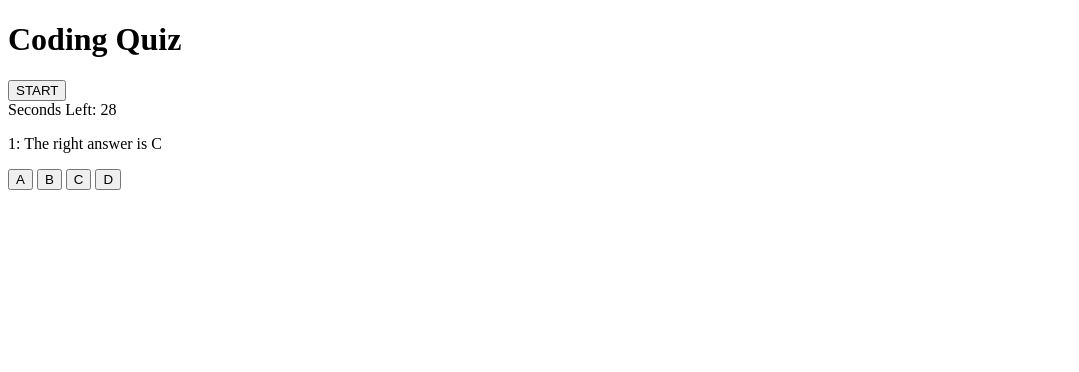
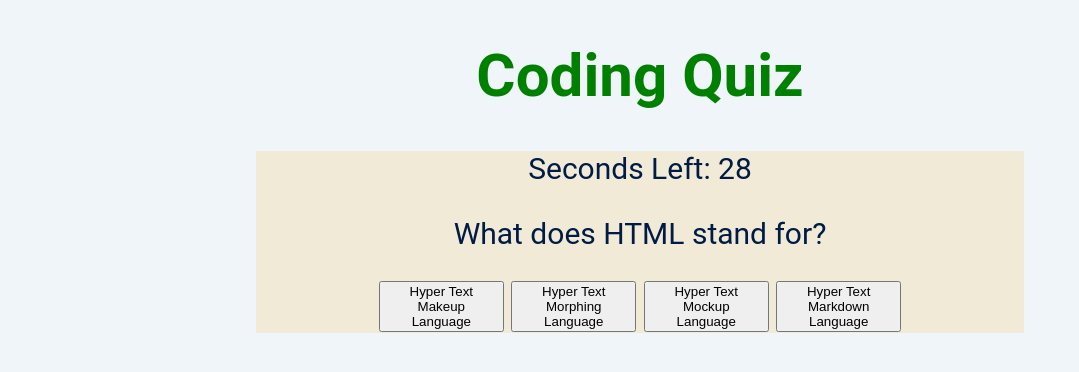
Before and after one commit to srlevit94/-mc-coding-quiz-m04-challenge, a plain HTML site: page index.html in a window 1280 px wide. Both pictures are taken after a click on the button "START". Shown: the whole page, without its empty margins (0-1079 px from the left). Drawn offline with Linux system fonts and the light colour scheme.

Commit message:
troubleshooting attempts made, still does not append scores to list

```diff
--- a/index.html
+++ b/index.html
@@ -22,17 +22,18 @@
         <div id= "question"><p>Question</p></div>
 
         <div id="choices"></div>
-            <button  id="A" onclick="checkAnswer('A')">A</button>
-            <button  id="B" onclick="checkAnswer('B')">B</button>
-            <button  id="C" onclick="checkAnswer('C')">C</button>
-            <button  id="D" onclick="checkAnswer('D')">D</button>
+            <button  class="letter-button" id="A" onclick="checkAnswer('A')">A</button>
+            <button  class="letter-button" id="B" onclick="checkAnswer('B')">B</button>
+            <button  class="letter-button" id="C" onclick="checkAnswer('C')">C</button>
+            <button  class="letter-button" id="D" onclick="checkAnswer('D')">D</button>
     </div>
 
-    <div id = "scoreboard">
+    <div id = "scoreboard" class="card">
         <input type="text" id="initials" placeholder="enter initials">
         <button id="submitScore">Submit</button>
         <h3 id="final-score">Final Score</h3>
         <ul id="scoreboard-list">Rankings:</ul>
+
     </div>
 
 
--- a/script.js
+++ b/script.js
@@ -6,6 +6,8 @@ var questionEl = document.getElementById("question");
 var choicesEl = document.getElementById("choices");
 var resultEl = document.getElementById("result");
 var finalScoreEl = document.getElementById("final-score");
+var finalScoreInitials = document.getElementById("highscore-initials");
+var finalScoreScore = document.getElementById("highscore-score");
 var initialsEl = document.getElementById("initials");
 var submitEl = document.getElementById("submitScore");
 var scoreListEl = document.getElementById("scoreboard-list");
@@ -21,43 +23,43 @@ document.getElementById("scoreboard").style.display="none";
 //An array of 5 questions, the possible options, and correct answer
 var questions = [
     {
-        question: "1: The right answer is C",
-        choiceA: "A",
-        choiceB: "B",
-        choiceC: "C",
-        choiceD: "D",
+        question: "What does HTML stand for?",
+        choiceA: "Hyper Text Makeup Language",
+        choiceB: "Hyper Text Morphing Language",
+        choiceC: "Hyper Text Mockup Language",
+        choiceD: "Hyper Text Markdown Language",
         correctAns: "C"
     },
     {
-        question: "2: The right answer is A",
-        choiceA: "A",
-        choiceB: "B",
-        choiceC: "C",
-        choiceD: "D",
+        question: "Which of the following is a boolean?",
+        choiceA: "true",
+        choiceB: "undefined",
+        choiceC: "5",
+        choiceD: "getElementbyID",
         correctAns: "A"
     },
     {
-        question: "3: The right answer is B",
-        choiceA: "A",
-        choiceB: "B",
-        choiceC: "C",
-        choiceD: "D",
+        question: "Which of the following best represents the first element in an array?",
+        choiceA: "1",
+        choiceB: "0",
+        choiceC: "A",
+        choiceD: "-1",
         correctAns: "B"
     },
     {
-        question: "4: The right answer is D",
-        choiceA: "A",
-        choiceB: "B",
-        choiceC: "C",
-        choiceD: "D",
+        question: "Which of the following is NOT part of the CSS box Model.",
+        choiceA: "Margin",
+        choiceB: "Border",
+        choiceC: "Padding",
+        choiceD: "Buffer",
         correctAns: "D"
     },
     {
-        question: "5: The right answer is B",
-        choiceA: "A",
-        choiceB: "B",
-        choiceC: "C",
-        choiceD: "D",
+        question: "Which option is not a possible conditional statement in a Javascript?",
+        choiceA: "else",
+        choiceB: "swap",
+        choiceC: "else if",
+        choiceD: "switch",
         correctAns: "B"
     },
 
@@ -87,6 +89,7 @@ function cycleQuestions(){
 
 // Shows hidden quiz, starts quiz and timer
 function startQuiz(){
+    document.getElementById("start").style.display="none";
     document.getElementById("quiz").style.display="block";
     cycleQuestions();
 
@@ -147,16 +150,16 @@ function renderScores() {
     scoreListEl.innerHTML = "";
 
     for (var i = 0; i < players.length; i++) {
-        var playerRecord = players[i];
-
-        var li = document.createElement("li");
-        li.textContent = playerRecord;
+        var player = players[i];
+        li.textContent = player;
         // li.setAttribute("player-index", i);
 
         scoreListEl.appendChild(li);
+        console.log(li);
       }
 
 }
+
 
 function init() {
     // Get stored todos from localStorage
@@ -179,5 +182,6 @@ submitEl.addEventListener("click", function(event) {
     document.getElementById("scoreboard-list").style.display="block";
     document.getElementById("initials").style.display="none";
     document.getElementById("submitScore").style.display="none";
+    document.getElementById("final-score").style.display="none";
     console.log(localStorage);
 });
--- a/style.css
+++ b/style.css
@@ -0,0 +1,29 @@
+
+body {
+    font-size: 30px;
+    font-family: "Roboto", sans-serif;
+    background-color: #eff5f8;
+    color: #001b44;
+    text-align: center;
+  }
+
+  header {
+    color: green
+  }
+
+  .card{
+    display: block;
+    margin: 40px auto;
+    text-align: center;
+    width: 60vw;
+    background-color: #f0ead6;
+  }
+
+  .letter-button{
+    width: 125px;
+  }
+
+  input {
+    background-color: white;
+    height: 20px;
+    }
```
